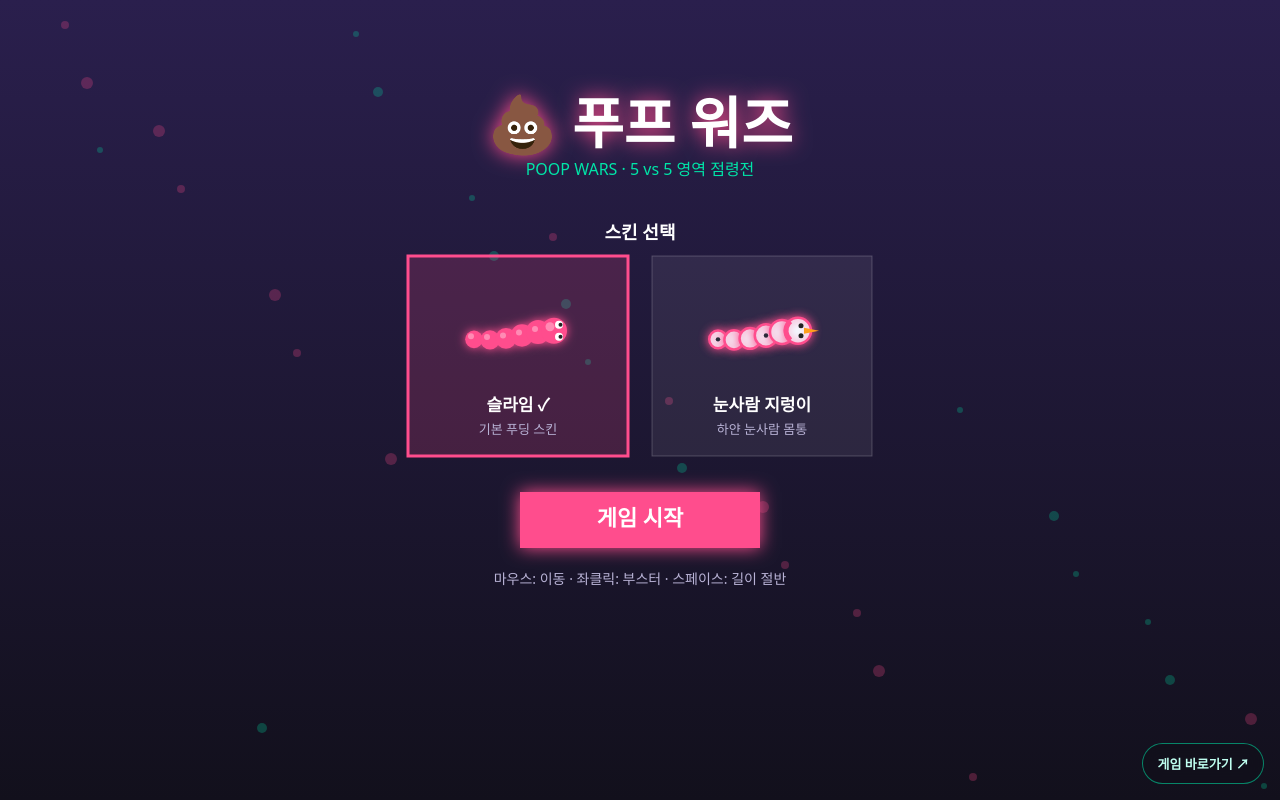
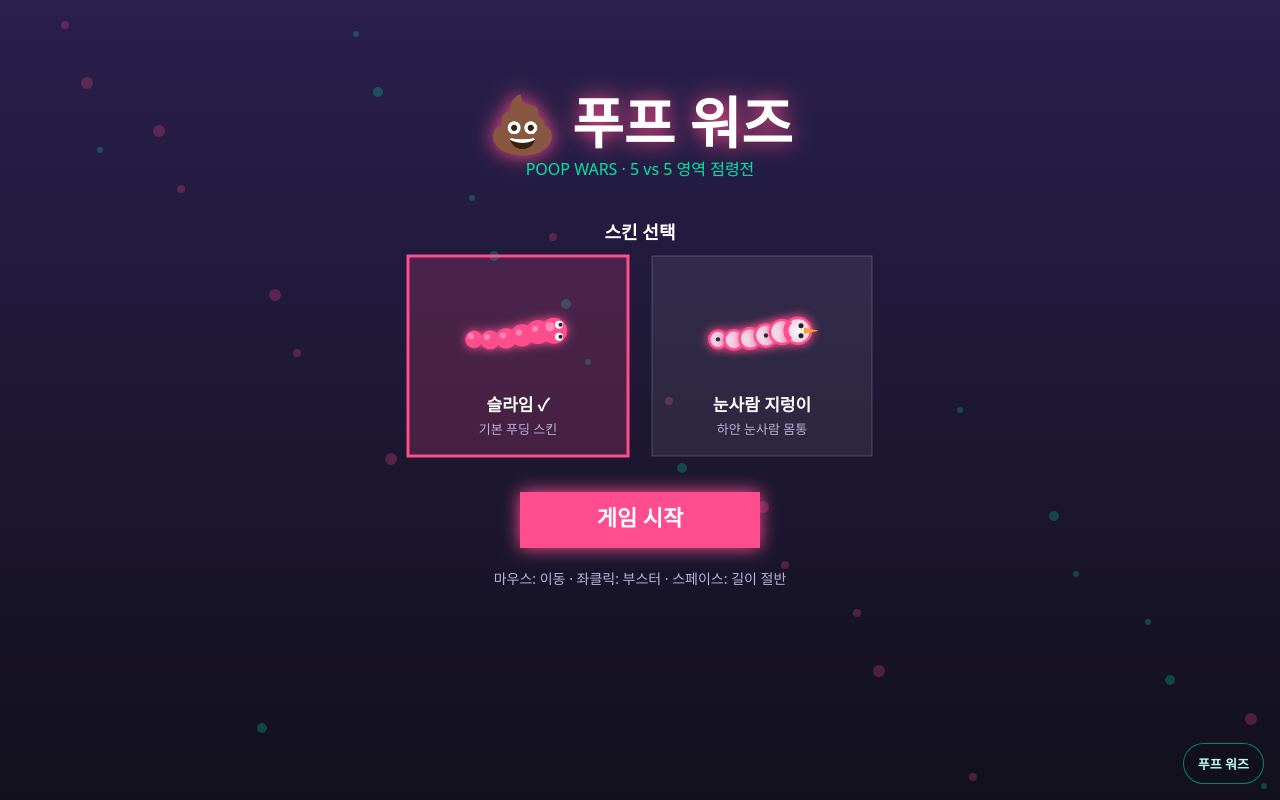
Before and after one commit to MNDW100/poop-wars, a plain HTML site: page index.html in a window 1280 px wide. Drawn offline with Linux system fonts and the light colour scheme.

Commit message:
Rename play links to Poop Wars

```diff
--- a/index.html
+++ b/index.html
@@ -14,7 +14,7 @@ canvas{display:block;width:100%;height:100%;cursor:crosshair}
 </head>
 <body>
 <canvas id="c"></canvas>
-<a id="playLink" href="https://mndw100.github.io/poop-wars/" target="_blank" rel="noopener">게임 바로가기 ↗</a>
+<a id="playLink" href="https://mndw100.github.io/poop-wars/" target="_blank" rel="noopener">푸프 워즈</a>
 <script>
 "use strict";
 const MAP = 2400, T = 20, N = MAP / T, GAME_TIME = 180;
```
Also changed, not shown: 1 other file.
